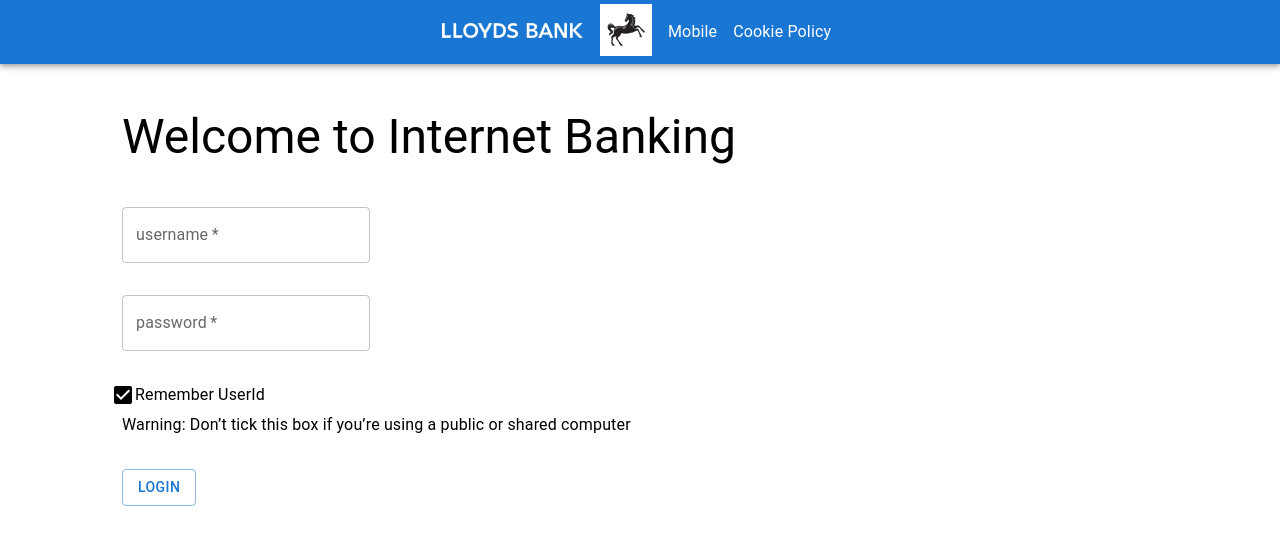
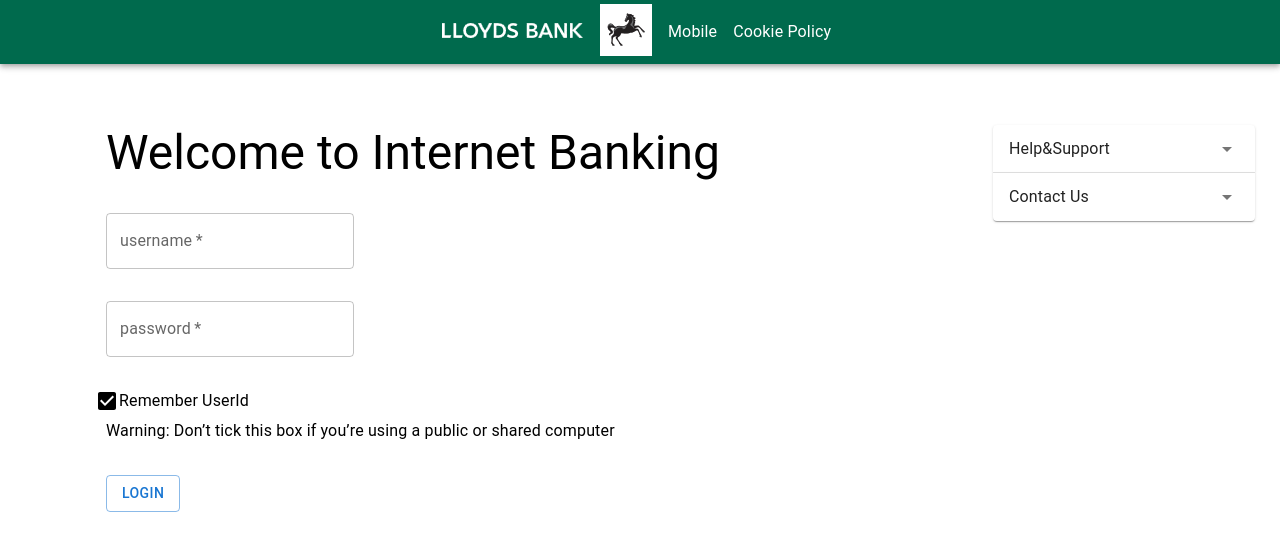
Before and after one commit to vasanthkalli/mybank-ui, a React (Create React App) app: page /login in a window 1280 px wide. Shown: the top 550 px of the page. Built offline with nearby package versions, Linux system fonts and the light colour scheme; the HTML template or start-up script is replaced by a standard one.

Commit message:
further modifications to login page

```diff
--- a/public/index.html
+++ b/public/index.html
@@ -24,7 +24,7 @@
       work correctly both with client-side routing and a non-root public URL.
       Learn how to configure a non-root public URL by running `npm run build`.
     -->
-    <title>My Bank</title>
+    <title>Lloyds Bank</title>
   </head>
   <body>
     <noscript>You need to enable JavaScript to run this app.</noscript>
--- a/src/components/Home.js
+++ b/src/components/Home.js
@@ -12,7 +12,7 @@
 
     return (
         <Box sx={{ flexGrow: 1 }}>
-        <AppBar position="static">
+        <AppBar position="static" style={{backgroundColor: '#006A4D'}}>
           <Toolbar>
             <IconButton
               size="large"
--- a/src/components/Login.js
+++ b/src/components/Login.js
@@ -4,51 +4,97 @@
 import Paper from '@mui/material/Paper';
 import Grid from '@mui/material/Grid';
 import TextField from '@mui/material/TextField';
-import { AppBar, Button, Container, FormControlLabel, Toolbar, Typography } from '@mui/material';
+import { AppBar, Button, Container, FormControlLabel, Toolbar,
+    Typography, MenuItem, Select, FormControl, InputLabel,Accordion,AccordionSummary,AccordionDetails,
+     } from '@mui/material';
+import ArrowDownwardIcon from '@mui/icons-material/ArrowDownward'
+import ArrowDropDownIcon from '@mui/icons-material/ArrowDropDown'
 import { CheckBox } from '@mui/icons-material';
-function Login(){
+
+function Login() {
 
 
     return (
         <div>
-    <AppBar position='static'>
+            <AppBar position='static' style={{ backgroundColor: '#006A4D' }}>
                 <Container maxWidth='xs'>
                     <Toolbar disableGutters >
-         <Typography variant='p' component='p'><img src='./lloydslogo.png' alt='lloyds logo' style={{marginRight: 16}}></img></Typography>
-         <Typography component='a' style={{marginRight: 16}} >Mobile</Typography>
+                        <Typography variant='p' component='p'><img src='./lloydslogo.png' alt='lloyds logo' style={{ marginRight: 16 }}></img></Typography>
+                        <Typography component='a' style={{ marginRight: 16 }} >Mobile</Typography>
                         <Typography component='a' >Cookie Policy</Typography>
                     </Toolbar>
                 </Container>
             </AppBar>
 
-
-<Grid id='maincontainer' container alignItems='center' justifyContent='center' style={{marginLeft: 90}} spacing={4}>
+            <Grid container id='topcontainer' flexDirection={'row'} spacing={2} style={{ marginLeft: 90, marginTop: 45, marginBottom: 10 }}>
+                <Grid item xs={7}>
+                    <Grid id='maincontainer' container alignItems='center' justifyContent='center' spacing={4}>
                         <Grid item xs={12}>
-<Typography variant='h3' style={{marginTop: 45, marginBottom: 10}} component='div'>Welcome to Internet Banking</Typography>
+                            <Typography variant='h3' component='p'>Welcome to Internet Banking</Typography>
                         </Grid>
                         <Grid item xs={12}>
-    <TextField id='userid' name='userid' variant='outlined'  label='username'required/>
+                            <TextField id='userid' name='userid' variant='outlined' label='username' required />
                         </Grid>
                         <Grid item xs={12}>
-  <TextField  type ='password' id='password' name='password' label='password' variant='outlined' required/>
+                            <TextField type='password' id='password' name='password' label='password' variant='outlined' required />
                         </Grid>
-  <Grid item xs={12} style={{marginBottom: 2, paddingBottom: 2}}>
+                        <Grid item xs={12} style={{ marginBottom: 2, paddingBottom: 2 }}>
                             <FormControlLabel
                                 label='Remember UserId'
                                 control={
                                     <CheckBox
-        checked = {false}
+                                        checked={false}
                                     />
                                 }
                             />
                         </Grid>
- <Grid item xs={12} style={{paddingTop: 2}}>
+                        <Grid item xs={12} style={{ paddingTop: 2 }}>
                             <Typography>Warning: Don’t tick this box if you’re using a public or shared computer</Typography>
                         </Grid>
                         <Grid item xs={12}>
                             <Button variant='outlined'>Login</Button>
                         </Grid>
+                    </Grid>
+                </Grid>
+                <Grid item xs={5}>
+                    <Grid container alignItems={'center'} justifyContent={'center'} flexDirection={'column'}>
+                        <Grid item style={{width: '50%'}}>
+                            <div>
+                                <Accordion>
+                                    <AccordionSummary
+                                        expandIcon={<ArrowDropDownIcon />}
+                                        aria-controls="panel1-content"
+                                        id="panel1-header"
+                                    >
+                                    <Typography>Help&Support</Typography>
+                                    </AccordionSummary>
+                                    <AccordionDetails>
+                                        <Typography>
+                                            Lorem ipsum dolor sit amet, consectetur adipiscing elit. Suspendisse
+                                            malesuada lacus ex, sit amet blandit leo lobortis eget.
+                                        </Typography>
+                                    </AccordionDetails>
+                                </Accordion>
+                                <Accordion>
+                                    <AccordionSummary
+                                        expandIcon={<ArrowDropDownIcon />}
+                                        aria-controls="panel2-content"
+                                        id="panel2-header"
+                                    >
+                                        <Typography>Contact Us</Typography>
+                                    </AccordionSummary>
+                                    <AccordionDetails>
+                                        <Typography>
+                                            Lorem ipsum dolor sit amet, consectetur adipiscing elit. Suspendisse
+                                            malesuada lacus ex, sit amet blandit leo lobortis eget.
+                                        </Typography>
+                                    </AccordionDetails>
+                                </Accordion>
+                            </div>
+                        </Grid>
 
+                    </Grid>
+                </Grid>
             </Grid>
         </div>
     );
```
Lines whose indentation alone changed are shown as unchanged.
